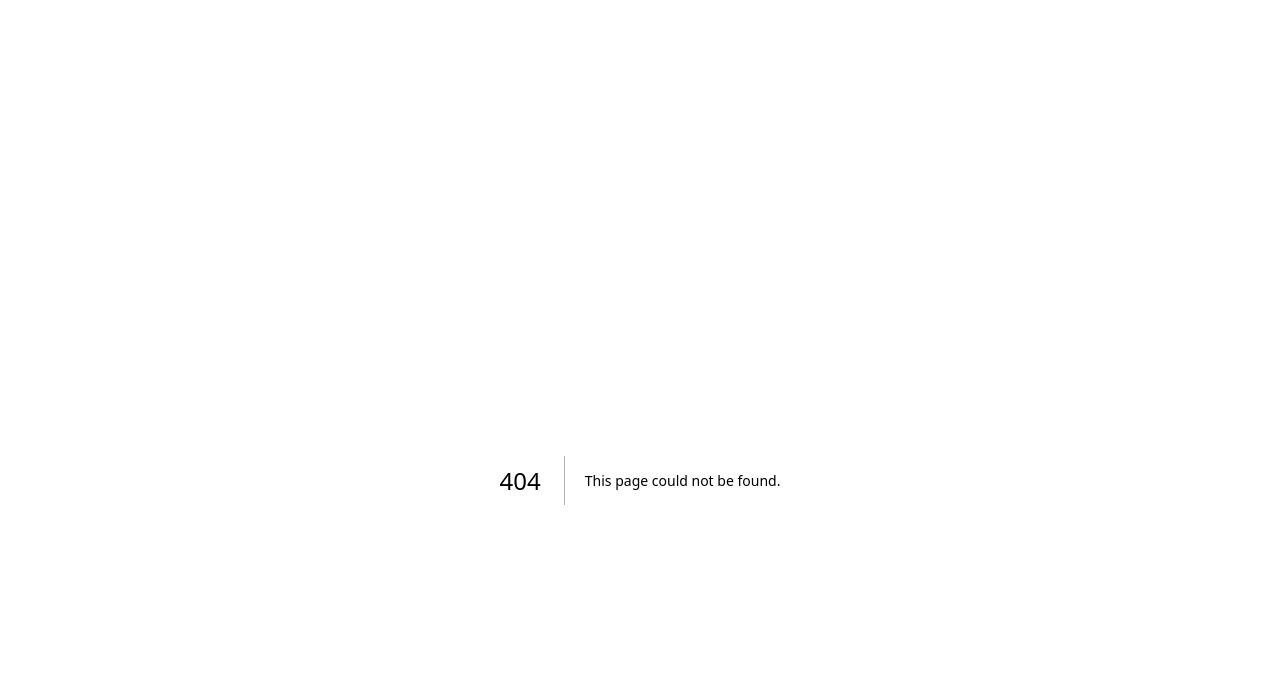
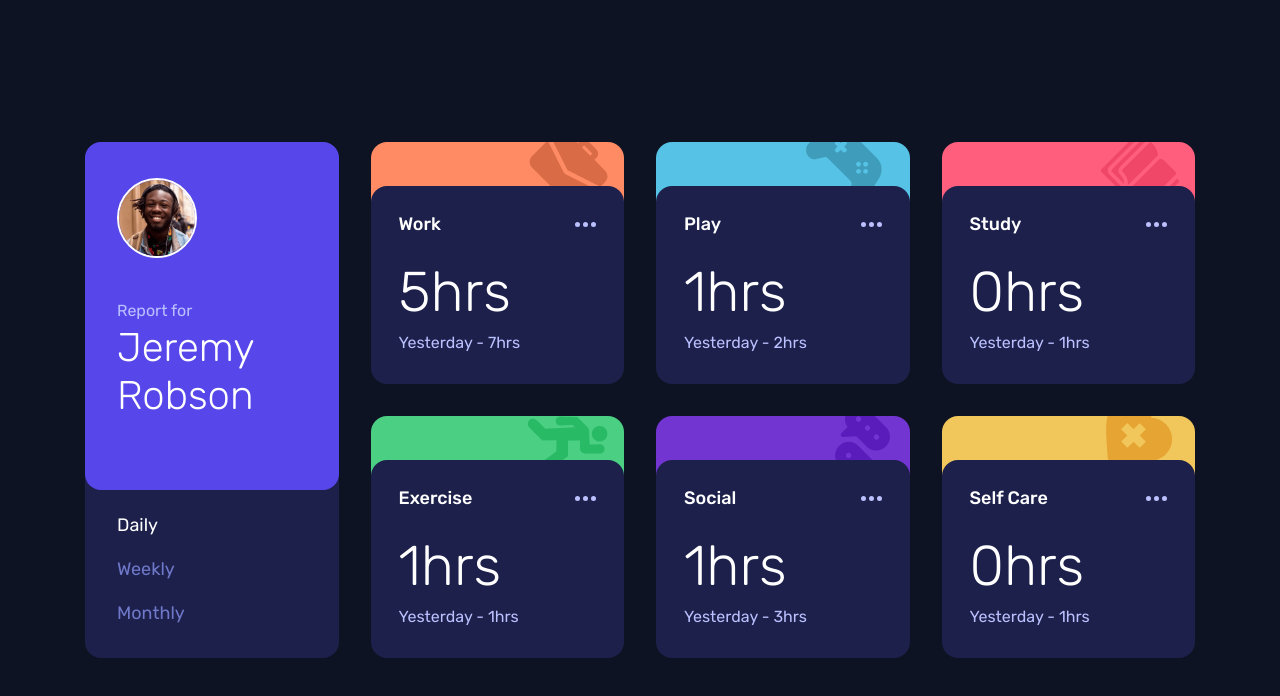
Before and after one commit to dcdm3g/time-tracking-dashboard, a Next.js app: page /daily in a window 1280 px wide. Before the commit this address had no page. Shown: the top 696 px of the page. Built offline with nearby package versions, Linux system fonts and the light colour scheme.

Commit message:
perf: switch to SSG

```diff
--- /dev/null
+++ b/src/app/[timeframe]/page.tsx
@@ -0,0 +1,21 @@
+import { Timeframe } from '@/interfaces/timeframe'
+import { Dashboard } from '@/components/dashboard'
+
+export const dynamicParams = false
+
+export function generateStaticParams() {
+  const timeframes = ['daily', 'monthly']
+  return timeframes.map((timeframe) => ({ timeframe }))
+}
+
+interface TimeframeDashboardProps {
+  params: {
+    timeframe: Timeframe
+  }
+}
+
+export default function TimeframeDashboard({
+  params,
+}: TimeframeDashboardProps) {
+  return <Dashboard timeframe={params.timeframe} />
+}
--- a/src/app/page.tsx
+++ b/src/app/page.tsx
@@ -1,21 +1,5 @@
-import { Sidebar } from '@/components/sidebar'
-import { Report } from '@/components/report'
-import { isTimeframe } from '@/utils/is-timeframe'
+import { Dashboard } from '@/components/dashboard'
 
-interface HomeProps {
-  searchParams?: {
-    [key: string]: string | string[] | undefined
-  }
+export default function WeeklyDashboard() {
+  return <Dashboard timeframe="weekly" />
 }
-
-export default function Home({ searchParams }: HomeProps) {
-  const t = searchParams?.t
-  const timeframe = typeof t === 'string' && isTimeframe(t) ? t : 'weekly'
-
-  return (
-    <main className="grid w-dashboard gap-6 xl:grid-cols-4 xl:grid-rows-2 xl:gap-8">
-      <Sidebar />
-      <Report timeframe={timeframe} />
-    </main>
-  )
-}
--- /dev/null
+++ b/src/components/dashboard.tsx
@@ -0,0 +1,16 @@
+import { Timeframe } from '@/interfaces/timeframe'
+import { Sidebar } from '@/components/sidebar'
+import { Report } from '@/components/report'
+
+interface DashboardProps {
+  timeframe: Timeframe
+}
+
+export function Dashboard({ timeframe }: DashboardProps) {
+  return (
+    <main className="grid w-dashboard gap-6 xl:grid-cols-4 xl:grid-rows-2 xl:gap-8">
+      <Sidebar timeframe={timeframe} />
+      <Report timeframe={timeframe} />
+    </main>
+  )
+}
--- a/src/components/sidebar.tsx
+++ b/src/components/sidebar.tsx
@@ -1,7 +1,14 @@
+import { Timeframe } from '@/interfaces/timeframe'
 import { TimeframeLink } from '@/components/timeframe-link'
 import Image from 'next/image'
 
-export function Sidebar() {
+interface SidebarProps {
+  timeframe: Timeframe
+}
+
+export function Sidebar({ timeframe }: SidebarProps) {
+  const timeframes = ['daily', 'weekly', 'monthly'] as const
+
   return (
     <aside className="flex flex-col overflow-hidden rounded-2xl bg-dark-blue xl:row-span-2">
       <div className="flex items-center justify-center gap-5 rounded-b-2xl bg-blue py-9 xl:flex-1 xl:flex-col xl:items-start xl:justify-start xl:gap-11 xl:px-8 xl:pb-0">
@@ -20,17 +27,11 @@ export function Sidebar() {
 
       <nav className="py-6 xl:px-8 xl:pb-8">
         <ul className="flex justify-around xl:flex-col xl:gap-5">
-          <li>
-            <TimeframeLink timeframe="daily" />
-          </li>
-
-          <li>
-            <TimeframeLink timeframe="weekly" />
-          </li>
-
-          <li>
-            <TimeframeLink timeframe="monthly" />
-          </li>
+          {timeframes.map((t) => (
+            <li key={t}>
+              <TimeframeLink current={timeframe} to={t} />
+            </li>
+          ))}
         </ul>
       </nav>
     </aside>
--- a/src/components/timeframe-link.tsx
+++ b/src/components/timeframe-link.tsx
@@ -1,24 +1,19 @@
-'use client'
-
 import { Timeframe } from '@/interfaces/timeframe'
-import { useTimeframe } from '@/hooks/use-timeframe'
 import Link from 'next/link'
 
 interface TimeframeLinkProps {
-  timeframe: Timeframe
+  current: Timeframe
+  to: Timeframe
 }
 
-export function TimeframeLink({ timeframe }: TimeframeLinkProps) {
-  const t = useTimeframe()
-
+export function TimeframeLink({ current, to }: TimeframeLinkProps) {
   return (
     <Link
-      data-active={timeframe === t}
+      data-active={current === to}
       className="text-base text-desaturated-blue transition-colors hover:text-white data-[active=true]:text-white"
-      href={{ pathname: '/', query: { t: timeframe } }}
-      replace
+      href={to === 'weekly' ? '/' : `/${to}`}
     >
-      {timeframe.replace(/^[a-z]/, (l) => l.toUpperCase())}
+      {to.replace(/^[a-z]/, (l) => l.toUpperCase())}
     </Link>
   )
 }
--- a/src/utils/is-timeframe.ts
+++ /dev/null
@@ -1,6 +0,0 @@
-import { Timeframe } from '@/interfaces/timeframe'
-
-export function isTimeframe(text: string): text is Timeframe {
-  const timeframes = ['daily', 'weekly', 'monthly']
-  return timeframes.includes(text)
-}
```
Also changed, not shown: src/hooks/use-timeframe.ts (deleted, +0 -10 lines).
